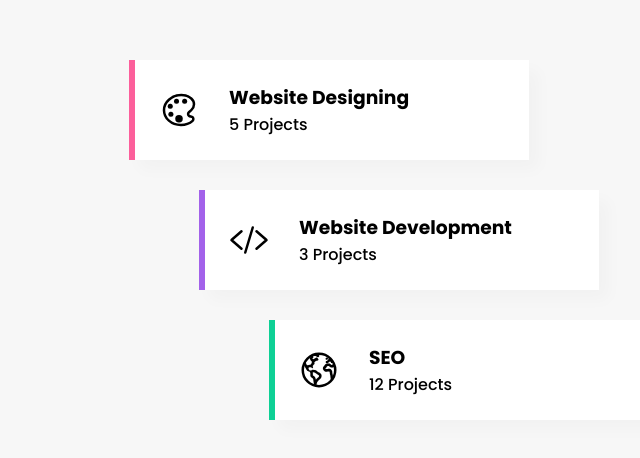
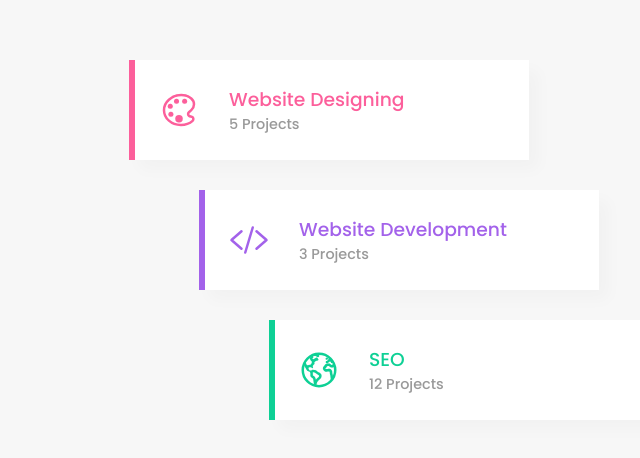
Before and after one commit to Linh777GKOG/Css_hover_effects, a plain HTML site: page index.html in a window 1280 px wide. Shown: the part 160-618 px from the top of the page, without its empty margins (241-881 px from the left). Drawn offline with nearby package versions, Linux system fonts and the light colour scheme.

Commit message:
push code

```diff
--- a/style.css
+++ b/style.css
@@ -76,4 +76,26 @@ body {
 
 .container .box .content .icon ion-icon {
   font-size: 2.5em;
+  color: var(--clr);
+  transition: 0.5s ease-in-out;
 }
+
+.container .box:hover .content .icon ion-icon {
+  color: #fff;
+}
+
+.container .box .content .text h3 {
+  font-weight: 500;
+  color: var(--clr);
+  transition: 0.5s ease-in-out;
+}
+.container .box .content .text p {
+  font-size: 0.9em;
+  transition: 0.5s ease-in-out;
+  color: #999;
+}
+
+.container .box:hover .content .text h3,
+.container .box:hover .content .text p {
+  color: #fff;
+}
```
